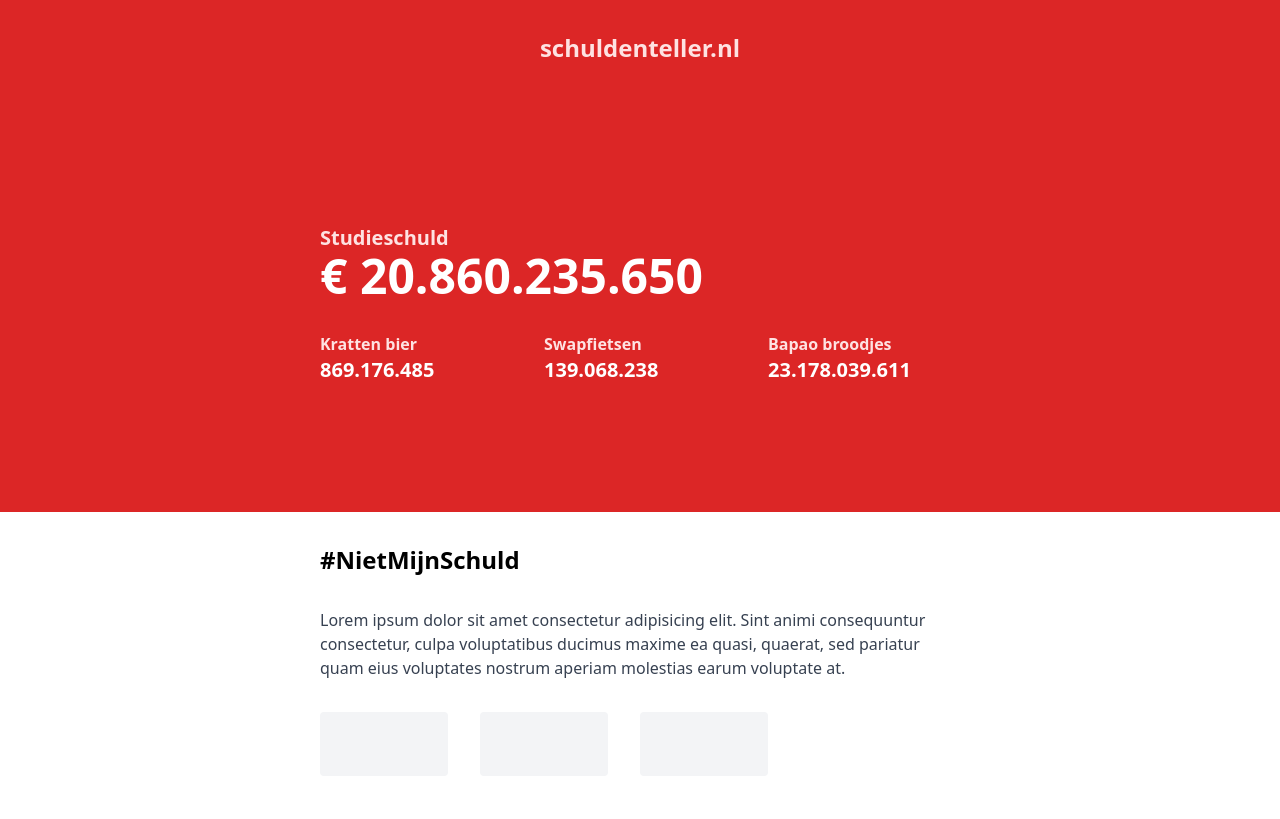
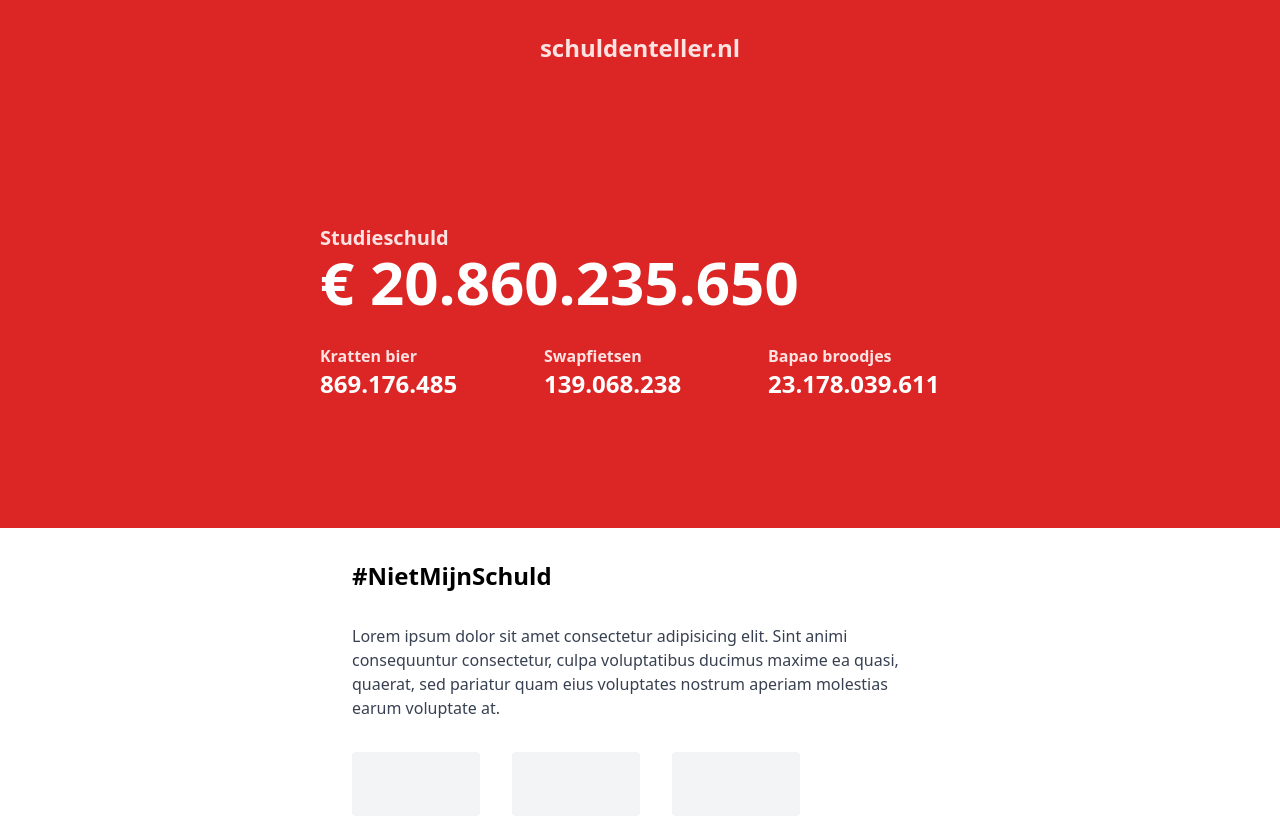
Before and after one commit to NietMijnSchuld/schuldenteller, a website with bundled scripts: page public/index.html in a window 1280 px wide. Built offline with nearby package versions, Linux system fonts and the light colour scheme.

Commit message:
Increased text-size, add breakpoints

```diff
--- a/public/index.html
+++ b/public/index.html
@@ -10,15 +10,15 @@
   <script src="./index.js"></script>
 </head>
 <body class="min-h-screen">
-  <header class="bg-red-600 h-screen md:h-auto flex flex-col justify-center items-center h-1/2">
+  <header class="bg-red-600 flex flex-col justify-center items-center h-1/2">
     <div class="w-full lg:w-1/2 md:w-2/3 flex flex-col text-white">
       <h1 class="text-2xl font-bold m-8 text-center text-red-100">schuldenteller.nl</h1>
-      <div class="flex-1 md:py-32">
+      <div class="flex-1 py-8 px-8 md:py-32 md:px-0">
         <!-- Main counter -->
         <div>
           <div class="flex flex-col items-start">
             <h2 class="text-xl font-bold text-red-100">Studieschuld</h2>
-            <span id="counter" class="text-4xl sm:text-5xl font-black"></span>
+            <span id="counter" class="text-4xl sm:text-5xl lg:text-6xl 2xl:text-8xl font-black"></span>
           </div>
         </div>
         <!-- Alternative counters counter -->
@@ -28,7 +28,7 @@
           <div class="flex-1">
             <div class="flex flex-col items-start">
               <span class="text-md font-bold text-red-100">Kratten bier</span>
-              <span id="counter_krat" class="text-lg lg:text-xl font-black"></span>
+              <span id="counter_krat" class="text-lg lg:text-xl xl:text-2xl 2xl:text-3xl font-black"></span>
             </div>
           </div>
 
@@ -36,7 +36,7 @@
           <div class="flex-1">
             <div class="flex flex-col items-start">
               <span class="text-md font-bold text-red-100">Swapfietsen</span>
-              <span id="counter_fiets" class="text-lg lg:text-xl font-black"></span>
+              <span id="counter_fiets" class="text-lg lg:text-xl xl:text-2xl 2xl:text-3xl font-black"></span>
             </div>
           </div>
 
@@ -44,7 +44,7 @@
           <div class="flex-1">
             <div class="flex flex-col items-start">
               <span class="text-md font-bold text-red-100">Bapao broodjes</span>
-              <span id="counter_bapao" class="text-lg lg:text-xl font-black"></span>
+              <span id="counter_bapao" class="text-lg lg:text-xl xl:text-2xl 2xl:text-3xl font-black"></span>
             </div>
           </div>
         </div>
@@ -52,7 +52,7 @@
       <div></div>
     </div>
   </header>
-  <main class="w-full lg:w-1/2 md:w-2/3 mx-auto my-8">
+  <main class="w-full lg:w-1/2 md:w-2/3 mx-auto my-8 px-8">
     <h2 class="text-2xl font-black text-black">#NietMijnSchuld</h2>
     <p class="my-8 text-gray-700">
       Lorem ipsum dolor sit amet consectetur adipisicing elit. Sint animi consequuntur consectetur, culpa voluptatibus ducimus maxime ea quasi, quaerat, sed pariatur quam eius voluptates nostrum aperiam molestias earum voluptate at.
```
